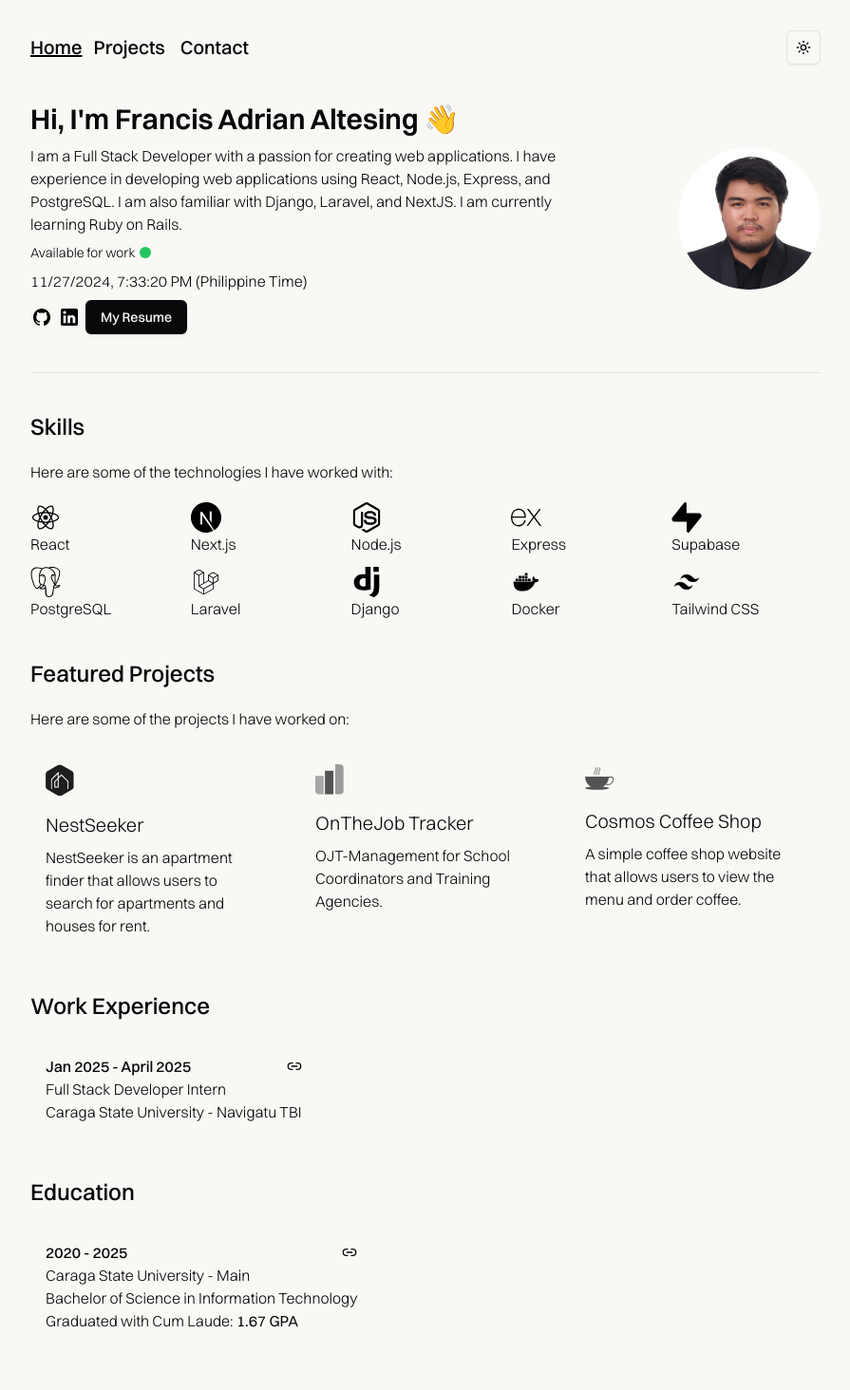
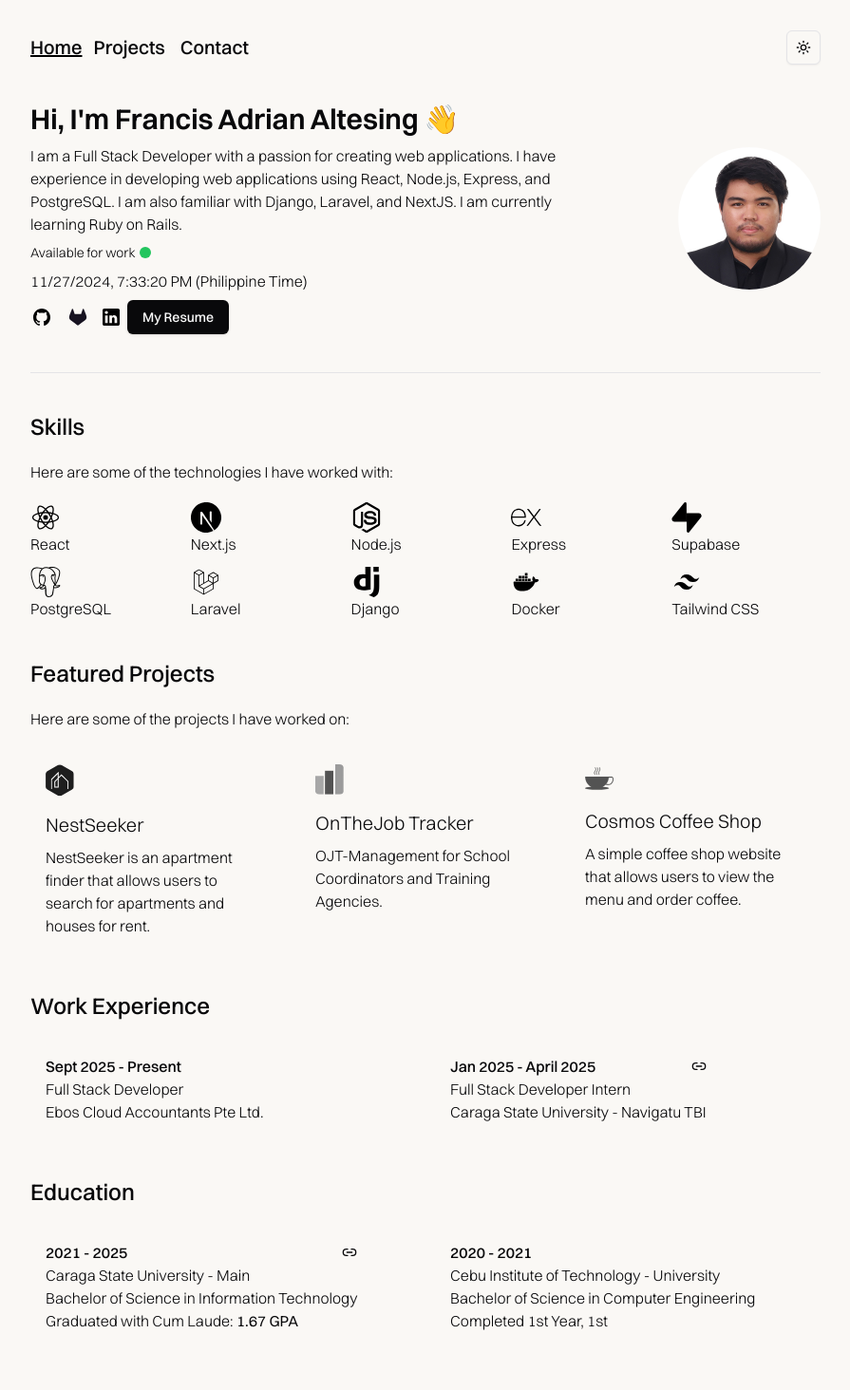
Before and after one commit to FrancisCodex/my-portfolio-v2, a React (Vite) app: page / in a window 1280 px wide. Shown: the top 1464 px of the page at 95% size, without its empty margins (192-1087 px from the left). Built offline with nearby package versions, Linux system fonts and the light colour scheme.

Commit message:
Added Work Experience

```diff
--- a/index.html
+++ b/index.html
@@ -4,7 +4,7 @@
     <meta charset="UTF-8" />
     <link rel="icon" type="image/svg+xml" href="/src/assets/images/tabicon.png" />
     <meta name="viewport" content="width=device-width, initial-scale=1.0" />
-    <title>Francis' Portfolio</title>
+    <title>Francis Altesing</title>
   </head>
   <body>
     <div id="root"></div>
--- a/src/pages/home/home.jsx
+++ b/src/pages/home/home.jsx
@@ -8,7 +8,8 @@ import TechnologiesUsed from '@/constants/technologies'
 import { Tooltip, TooltipContent, TooltipTrigger, TooltipProvider } from '@/components/ui/tooltip'
 import { Link } from 'react-router-dom'
 import { Link2 } from 'lucide-react'
-
+import gitlab_black from '@/assets/images/tech_logo/gitlab_black.svg'
+import gitlab_white from '@/assets/images/tech_logo/gitlab_white.svg'
 
 const Home = () => {
   const [currentTime, setCurrentTime] = useState(new Date().toLocaleString('en-US', { timeZone: 'Asia/Manila' }));
@@ -26,7 +27,7 @@ const Home = () => {
       <section className='flex flex-col-reverse items-center md:grid md:grid-cols-3 w-full gap-3 md:gap-0'>
         <div className='flex flex-col gap-2 text-wrap col-span-2'>
           <h1 className='text-3xl'>
-            Hi, I'm Francis Adrian Altesing 👋
+            Hi, I'm Francis Adrian Altesing <span className=''>👋</span>
           </h1>
           <p className=''>
             I am a Full Stack Developer with a passion for creating web applications. I have experience in developing web applications using React, Node.js, Express, and PostgreSQL. I am also familiar with Django, Laravel, and NextJS. I am currently learning Ruby on Rails.
@@ -55,6 +56,17 @@ const Home = () => {
               </TooltipTrigger>
               <TooltipContent>
                 <p>GitHub</p>
+              </TooltipContent>
+            </Tooltip>
+            <Tooltip>
+              <TooltipTrigger>
+                <a href='https://gitlab.com/francisaltesing' target="_blank" rel="noopener noreferrer" className="text-black dark:text-white">
+                  <img src={gitlab_black} alt="GitLab Logo" className='h-9 w-9 dark:hidden'/>
+                  <img src={gitlab_white} alt="GitLab Logo" className='h-9 w-9 hidden dark:block'/>
+                </a>
+              </TooltipTrigger>
+              <TooltipContent>
+                <p>GitLab</p>
               </TooltipContent>
             </Tooltip>
             <Tooltip>
@@ -130,6 +142,16 @@ const Home = () => {
       {/* Work Experience */}
       <section className='flex flex-col gap-5 pb-10'>
         <h2 className='text-2xl'>Work Experience</h2>
+        <div className='grid grid-rows-1 md:grid-cols-2 gap-5'>
+
+        <div className='w-fit p-4'>
+          <div  className='flex items-center justify-between'>
+            <h3 className='font-medium'>Sept 2025 - Present</h3>
+          </div>
+          <p>Full Stack Developer</p>
+          <p>Ebos Cloud Accountants Pte Ltd.</p>
+        </div>
+
         <div className='w-fit p-4'>
           <div  className='flex items-center justify-between'>
             <h3 className='font-medium'>Jan 2025 - April 2025</h3>
@@ -149,14 +171,16 @@ const Home = () => {
           <p>Full Stack Developer Intern</p>
           <p>Caraga State University - Navigatu TBI</p>
         </div>
+        </div>
       </section>
 
       {/* Education */}
       <section className='flex flex-col gap-5 pb-10'>
         <h2 className='text-2xl '>Education</h2>
+        <div className='grid grid-rows-1 md:grid-cols-2 gap-5'>
         <div className='w-fit p-4'>
           <div className='flex items-center justify-between'>
-            <h3 className='font-medium'>2020 - 2025</h3>
+            <h3 className='font-medium'>2021 - 2025</h3>
             <TooltipProvider>
             <Tooltip>
               <TooltipTrigger>
@@ -173,6 +197,18 @@ const Home = () => {
           <p>Caraga State University - Main</p>
           <p>Bachelor of Science in Information Technology</p>
           <p>Graduated with Cum Laude:  <strong>1.67 GPA</strong></p>
+        </div>
+
+        <div>
+          <div className='w-fit p-4'>
+            <div className='flex items-center justify-between'>
+              <h3 className='font-medium'>2020 - 2021</h3>
+            </div>
+            <p>Cebu Institute of Technology - University</p>
+            <p>Bachelor of Science in Computer Engineering</p>
+            <p>Completed 1st Year, 1st</p>
+          </div>
+        </div>
         </div>
       </section>
 
```
Also changed, not shown: src/assets/images/tech_logo/gitlab_black.svg (added), src/assets/images/tech_logo/gitlab_white.svg (added).
